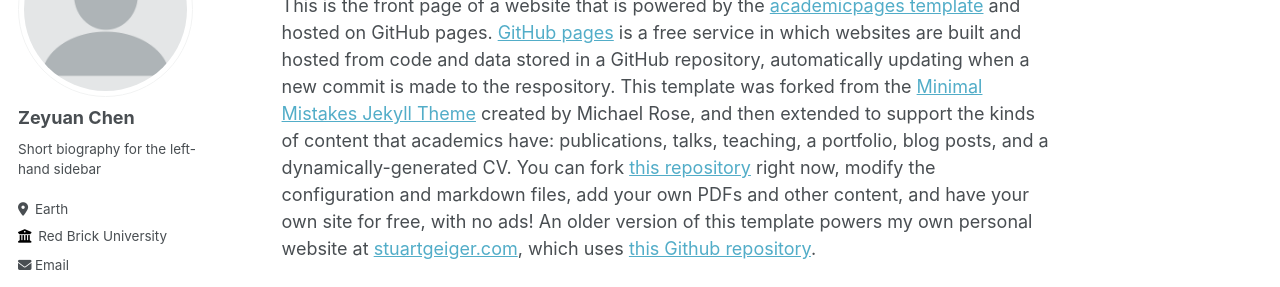
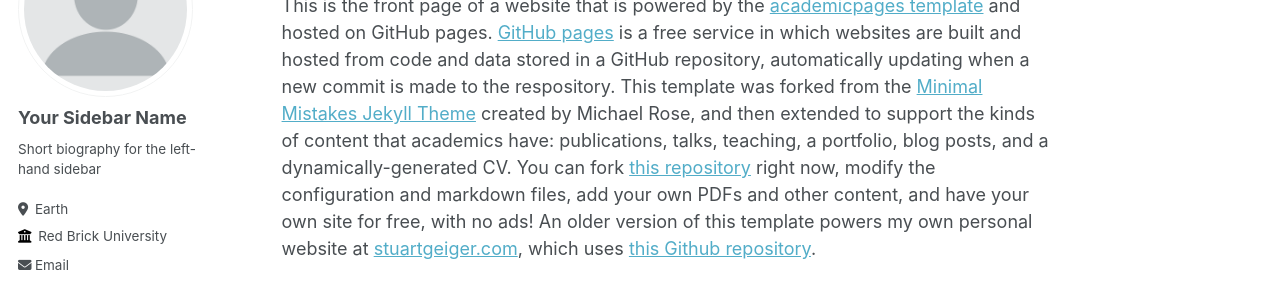
Before and after one commit to chenzyn/chenzyn.github.io, a Jekyll site: the page built from _pages/about.md, in a window 1280 px wide. Shown: the part 164-451 px from the top of the page. Built offline with Jekyll 4.4.1, drawn with Linux system fonts in a browser that asks for light colours; some web fonts are replaced.

Commit message:
Update _config.yml

```diff
--- a/_config.yml
+++ b/_config.yml
@@ -22,7 +22,7 @@
 author:
   # Biographic information
   avatar           : "profile.png"
-  name             : "Zeyuan Chen"
+  name             : "Your Sidebar Name"
   pronouns         : # example: "she/her"
   bio              : "Short biography for the left-hand sidebar"
   location         : "Earth"
```
